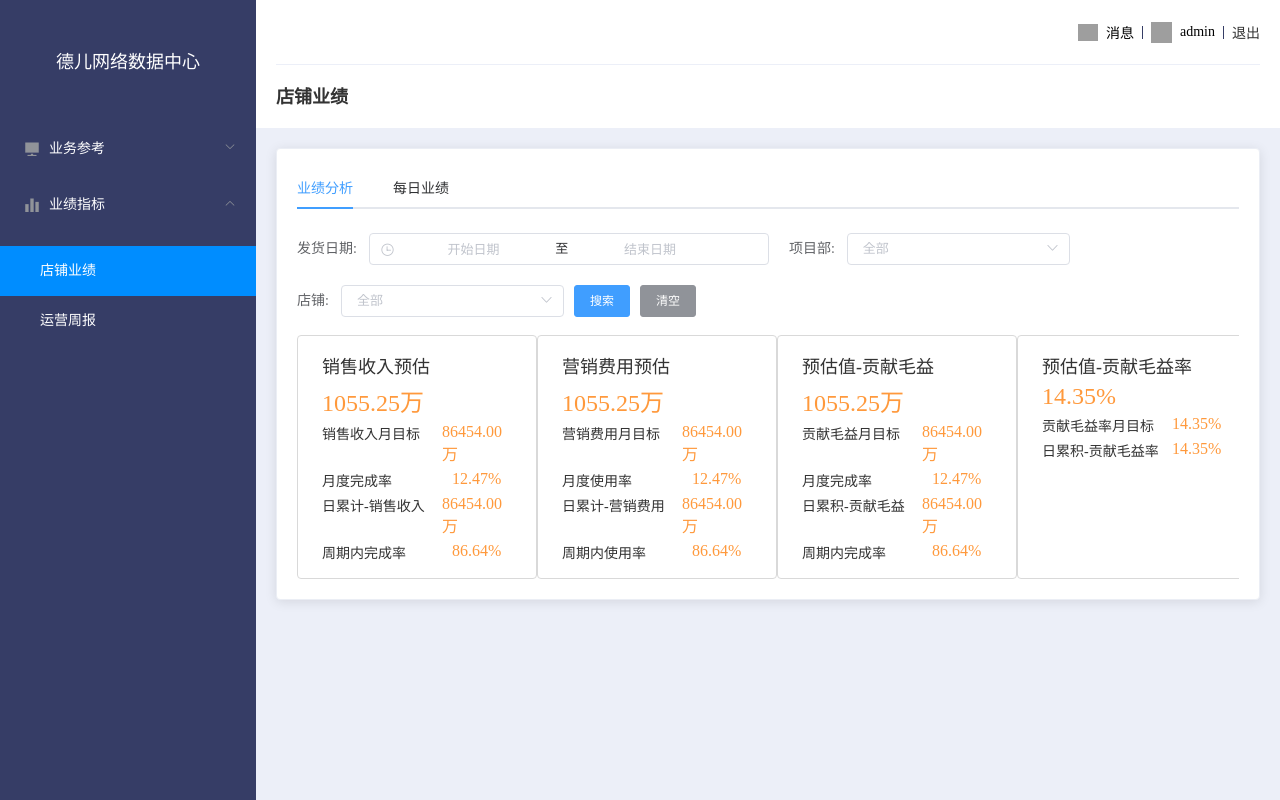
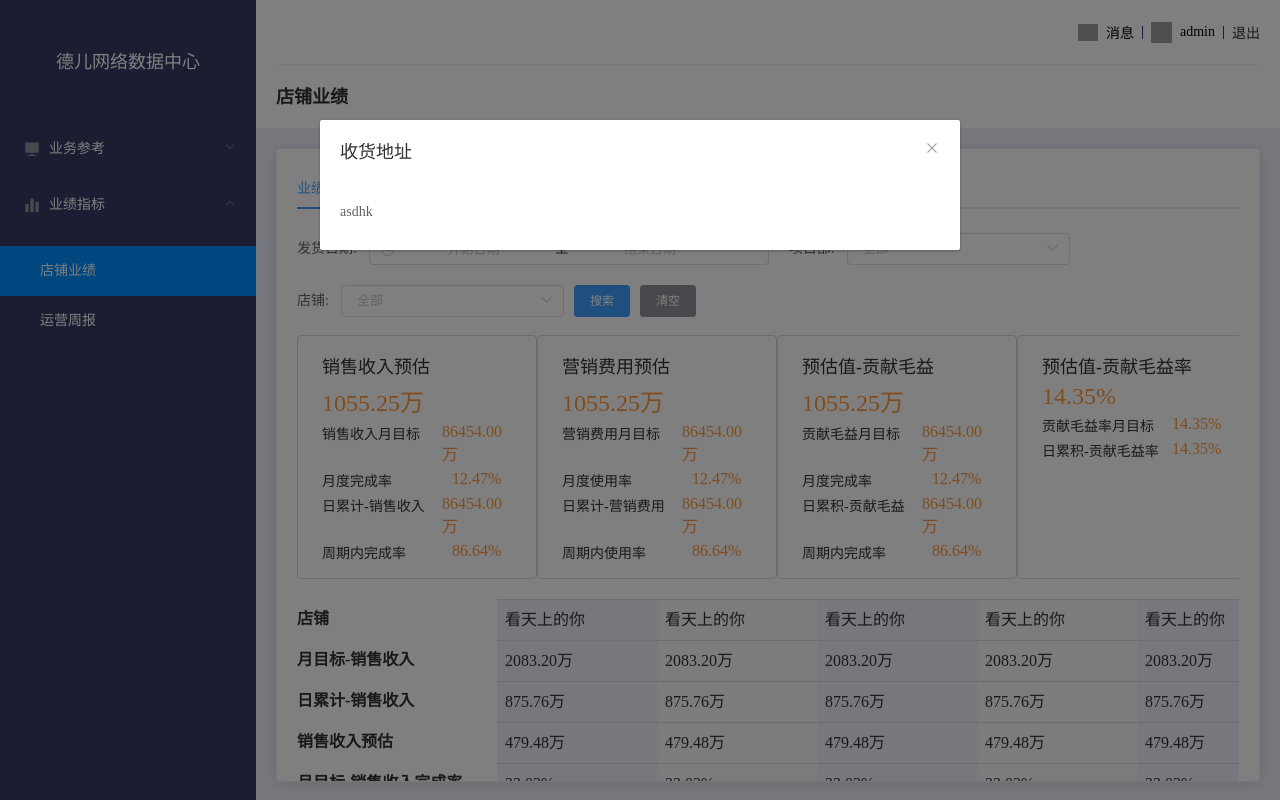
Before and after one commit to danafan/data_report, a Vue app: page /#/store_results in a window 1280 px wide. Built offline with nearby package versions, Linux system fonts and the light colour scheme; grey boxes are pictures that could not be loaded.

Commit message:
新增表格

```diff
--- a/src/pages/Results/StoreResults/performance_analysis.vue
+++ b/src/pages/Results/StoreResults/performance_analysis.vue
@@ -10,7 +10,7 @@
 				start-placeholder="开始日期"
 				end-placeholder="结束日期"
 				:default-time="['00:00:00', '23:59:59']"
-				align="right">
+				>
 			</el-date-picker>
 		</el-form-item>
 		<el-form-item label="项目部:" style="margin-right: 20px">
@@ -107,9 +107,58 @@
 			</div>
 		</div>
 	</div>
+	<!-- 表格 -->
+	<div class="table_container">
+		<div class="table_header">
+			<div class="header_item">店铺</div>
+			<div class="header_item">月目标-销售收入</div>
+			<div class="header_item">日累计-销售收入</div>
+			<div class="header_item">销售收入预估</div>
+			<div class="header_item">月目标-销售收入完成率</div>
+			<div class="header_item">日累计-销售收入完成率</div>
+			<div class="header_item">月毛利率目标</div>
+			<div class="header_item">预估毛利率</div>
+			<div class="header_item">月目标-营销费用率</div>
+			<div class="header_item">预估营销费用率</div>
+			<div class="header_item">返现费用预估</div>
+			<div class="header_item">月目标-贡献毛益</div>
+			<div class="header_item">日累计-贡献毛益</div>
+			<div class="header_item">贡献毛益预估</div>
+			<div class="header_item">月目标-贡献毛益率</div>
+			<div class="header_item">贡献毛益率预估</div>
+			<div class="header_item">月目标-贡献毛益完成率</div>
+			<div class="header_item">日累计-贡献毛益完成率</div>
+		</div>
+		<div class="table_list">
+			<div class="column_item" :class="{'column_item_odd':index%2 == 1}" v-for="(item,index) in data_list">
+				<div class="column_item_text">{{item.item_01}}</div>
+				<div class="column_item_text">{{item.item_02}}</div>
+				<div class="column_item_text">{{item.item_03}}</div>
+				<div class="column_item_text">{{item.item_04}}</div>
+				<div class="column_item_text">{{item.item_05}}</div>
+				<div class="column_item_text">{{item.item_06}}</div>
+				<div class="column_item_text">{{item.item_07}}</div>
+				<div class="column_item_text">{{item.item_08}}</div>
+				<div class="column_item_text">{{item.item_09}}</div>
+				<div class="column_item_text">{{item.item_10}}</div>
+				<div class="column_item_text">{{item.item_11}}</div>
+				<div class="column_item_text">{{item.item_12}}</div>
+				<div class="column_item_text">{{item.item_13}}</div>
+				<div class="column_item_text">{{item.item_14}}</div>
+				<div class="column_item_text">{{item.item_15}}</div>
+				<div class="column_item_text">{{item.item_16}}</div>
+				<div class="column_item_text">{{item.item_17}}</div>
+				<div class="column_item_text">{{item.item_18}}</div>
+			</div>
+		</div>
+	</div>
+	<el-dialog title="收货地址" width="50%" :visible.sync="dialogTableVisible">
+		asdhk
+	</el-dialog>
 </div>
 </template>
 <style lang="less" scoped>
+// 数据模块
 .data_module{
 	width: 100%;
 	display: flex;
@@ -144,11 +193,52 @@
 		}
 	}
 }
+// 表格
+.table_container{
+	margin-top: 20px;
+	width: 100%;
+	display: flex;
+	.table_header{
+		.header_item{
+			border-bottom:1px solid #fff;
+			height: 40px;
+			line-height: 40px;
+			width: 200px;
+			font-size:16px;
+			color: #333333;
+			font-weight: 600;
+		}
+	}
+	.table_list{
+		border-top:1px solid #D9D9D9;
+		flex:1;
+		display: flex;
+		overflow-x: scroll;
+		.column_item{
+			width: 160px;
+			background: #EFF1FA;
+			.column_item_text{
+				border-bottom:1px solid #D9D9D9;
+				width:160px;
+				padding-left: 8px;
+				padding-right: 8px;
+				height: 40px;
+				line-height: 40px;
+				font-size:16px;
+				color: #333333;
+			}
+		}
+		.column_item_odd{
+			background: #F8F8F8;
+		}
+	}
+}
 </style>
 <script>
 	export default{
 		data(){
 			return{
+				dialogTableVisible:true,
 				pickerOptions: {
 					shortcuts: [{
 						text: '最近一周',
@@ -175,8 +265,8 @@
 							picker.$emit('pick', [start, end]);
 						}
 					}]
-				},						//时间区间
-				date:[],				//发货时间
+				},									//时间区间
+				date:[],							//发货时间
 				department_list: [{
 					value: '1',
 					label: '海外项目部'
@@ -211,6 +301,216 @@
 					label: 'denhaag旗舰店'
 				}],									//店铺列表
 				select_store_ids:[],				//选中的店铺id列表
+				data_list:[{
+					item_01:"看天上的你",
+					item_02:"2083.20万",
+					item_03:"875.76万",
+					item_04:"479.48万",
+					item_05:"23.02%",
+					item_06:"54.75%",
+					item_07:"33.62%",
+					item_08:"40.32%",
+					item_09:"19.80%",
+					item_10:"18.93%",
+					item_11:"13.54万",
+					item_12:"262.95万",
+					item_13:"110.55万",
+					item_14:"77.01万",
+					item_15:"12.62%",
+					item_16:"16.53%",
+					item_17:"29.29%",
+					item_18:"69.67%",
+				},{
+					item_01:"看天上的你",
+					item_02:"2083.20万",
+					item_03:"875.76万",
+					item_04:"479.48万",
+					item_05:"23.02%",
+					item_06:"54.75%",
+					item_07:"33.62%",
+					item_08:"40.32%",
+					item_09:"19.80%",
+					item_10:"18.93%",
+					item_11:"13.54万",
+					item_12:"262.95万",
+					item_13:"110.55万",
+					item_14:"77.01万",
+					item_15:"12.62%",
+					item_16:"16.53%",
+					item_17:"29.29%",
+					item_18:"69.67%",
+				},{
+					item_01:"看天上的你",
+					item_02:"2083.20万",
+					item_03:"875.76万",
+					item_04:"479.48万",
+					item_05:"23.02%",
+					item_06:"54.75%",
+					item_07:"33.62%",
+					item_08:"40.32%",
+					item_09:"19.80%",
+					item_10:"18.93%",
+					item_11:"13.54万",
+					item_12:"262.95万",
+					item_13:"110.55万",
+					item_14:"77.01万",
+					item_15:"12.62%",
+					item_16:"16.53%",
+					item_17:"29.29%",
+					item_18:"69.67%",
+				},{
+					item_01:"看天上的你",
+					item_02:"2083.20万",
+					item_03:"875.76万",
+					item_04:"479.48万",
+					item_05:"23.02%",
+					item_06:"54.75%",
+					item_07:"33.62%",
+					item_08:"40.32%",
+					item_09:"19.80%",
+					item_10:"18.93%",
+					item_11:"13.54万",
+					item_12:"262.95万",
+					item_13:"110.55万",
+					item_14:"77.01万",
+					item_15:"12.62%",
+					item_16:"16.53%",
+					item_17:"29.29%",
+					item_18:"69.67%",
+				},{
+					item_01:"看天上的你",
+					item_02:"2083.20万",
+					item_03:"875.76万",
+					item_04:"479.48万",
+					item_05:"23.02%",
+					item_06:"54.75%",
+					item_07:"33.62%",
+					item_08:"40.32%",
+					item_09:"19.80%",
+					item_10:"18.93%",
+					item_11:"13.54万",
+					item_12:"262.95万",
+					item_13:"110.55万",
+					item_14:"77.01万",
+					item_15:"12.62%",
+					item_16:"16.53%",
+					item_17:"29.29%",
+					item_18:"69.67%",
+				},{
+					item_01:"看天上的你",
+					item_02:"2083.20万",
+					item_03:"875.76万",
+					item_04:"479.48万",
+					item_05:"23.02%",
+					item_06:"54.75%",
+					item_07:"33.62%",
+					item_08:"40.32%",
+					item_09:"19.80%",
+					item_10:"18.93%",
+					item_11:"13.54万",
+					item_12:"262.95万",
+					item_13:"110.55万",
+					item_14:"77.01万",
+					item_15:"12.62%",
+					item_16:"16.53%",
+					item_17:"29.29%",
+					item_18:"69.67%",
+				},{
+					item_01:"看天上的你",
+					item_02:"2083.20万",
+					item_03:"875.76万",
+					item_04:"479.48万",
+					item_05:"23.02%",
+					item_06:"54.75%",
+					item_07:"33.62%",
+					item_08:"40.32%",
+					item_09:"19.80%",
+					item_10:"18.93%",
+					item_11:"13.54万",
+					item_12:"262.95万",
+					item_13:"110.55万",
+					item_14:"77.01万",
+					item_15:"12.62%",
+					item_16:"16.53%",
+					item_17:"29.29%",
+					item_18:"69.67%",
+				},{
+					item_01:"看天上的你",
+					item_02:"2083.20万",
+					item_03:"875.76万",
+					item_04:"479.48万",
+					item_05:"23.02%",
+					item_06:"54.75%",
+					item_07:"33.62%",
+					item_08:"40.32%",
+					item_09:"19.80%",
+					item_10:"18.93%",
+					item_11:"13.54万",
+					item_12:"262.95万",
+					item_13:"110.55万",
+					item_14:"77.01万",
+					item_15:"12.62%",
+					item_16:"16.53%",
+					item_17:"29.29%",
+					item_18:"69.67%",
+				},{
+					item_01:"看天上的你",
+					item_02:"2083.20万",
+					item_03:"875.76万",
+					item_04:"479.48万",
+					item_05:"23.02%",
+					item_06:"54.75%",
+					item_07:"33.62%",
+					item_08:"40.32%",
+					item_09:"19.80%",
+					item_10:"18.93%",
+					item_11:"13.54万",
+					item_12:"262.95万",
+					item_13:"110.55万",
+					item_14:"77.01万",
+					item_15:"12.62%",
+					item_16:"16.53%",
+					item_17:"29.29%",
+					item_18:"69.67%",
+				},{
+					item_01:"看天上的你",
+					item_02:"2083.20万",
+					item_03:"875.76万",
+					item_04:"479.48万",
+					item_05:"23.02%",
+					item_06:"54.75%",
+					item_07:"33.62%",
+					item_08:"40.32%",
+					item_09:"19.80%",
+					item_10:"18.93%",
+					item_11:"13.54万",
+					item_12:"262.95万",
+					item_13:"110.55万",
+					item_14:"77.01万",
+					item_15:"12.62%",
+					item_16:"16.53%",
+					item_17:"29.29%",
+					item_18:"69.67%",
+				},{
+					item_01:"看天上的你",
+					item_02:"2083.20万",
+					item_03:"875.76万",
+					item_04:"479.48万",
+					item_05:"23.02%",
+					item_06:"54.75%",
+					item_07:"33.62%",
+					item_08:"40.32%",
+					item_09:"19.80%",
+					item_10:"18.93%",
+					item_11:"13.54万",
+					item_12:"262.95万",
+					item_13:"110.55万",
+					item_14:"77.01万",
+					item_15:"12.62%",
+					item_16:"16.53%",
+					item_17:"29.29%",
+					item_18:"69.67%",
+				}],									//表格数据
 			}
 		}
 	}
--- a/src/pages/Results/store_results.vue
+++ b/src/pages/Results/store_results.vue
@@ -1,6 +1,5 @@
 <template>
 	<div>
-		<el-card>
 		<el-tabs v-model="activeTab">
 			<el-tab-pane label="业绩分析" name="performance_analysis" style="padding-top: 10px">
 				<PerformanceAnalysis/>
@@ -9,7 +8,6 @@
 				<DailyPerformance/>
 			</el-tab-pane>
 		</el-tabs>
-		</el-card>
 	</div>
 </template>
 <style lang="less" scoped>
--- a/src/pages/home.vue
+++ b/src/pages/home.vue
@@ -47,10 +47,12 @@
 				<div class="breadcrumb">{{crumb}}</div>
 			</el-header>
 			<el-main class="main">
+				<el-card class="el_card">
 					<keep-alive>
 						<router-view v-if="$route.meta.keepAlive"></router-view>
 					</keep-alive>
 					<router-view v-if="!$route.meta.keepAlive"></router-view>
+				</el-card>
 			</el-main>
 		</el-container>
 	</el-container>
@@ -127,8 +129,10 @@
 	}
 	.main{
 		background: #ECEFF8;
+		.el_card{
 			height: 100%;
 			overflow-y: scroll;
+		}
 	}
 }
 </style>
```
Lines whose indentation alone changed are shown as unchanged.
